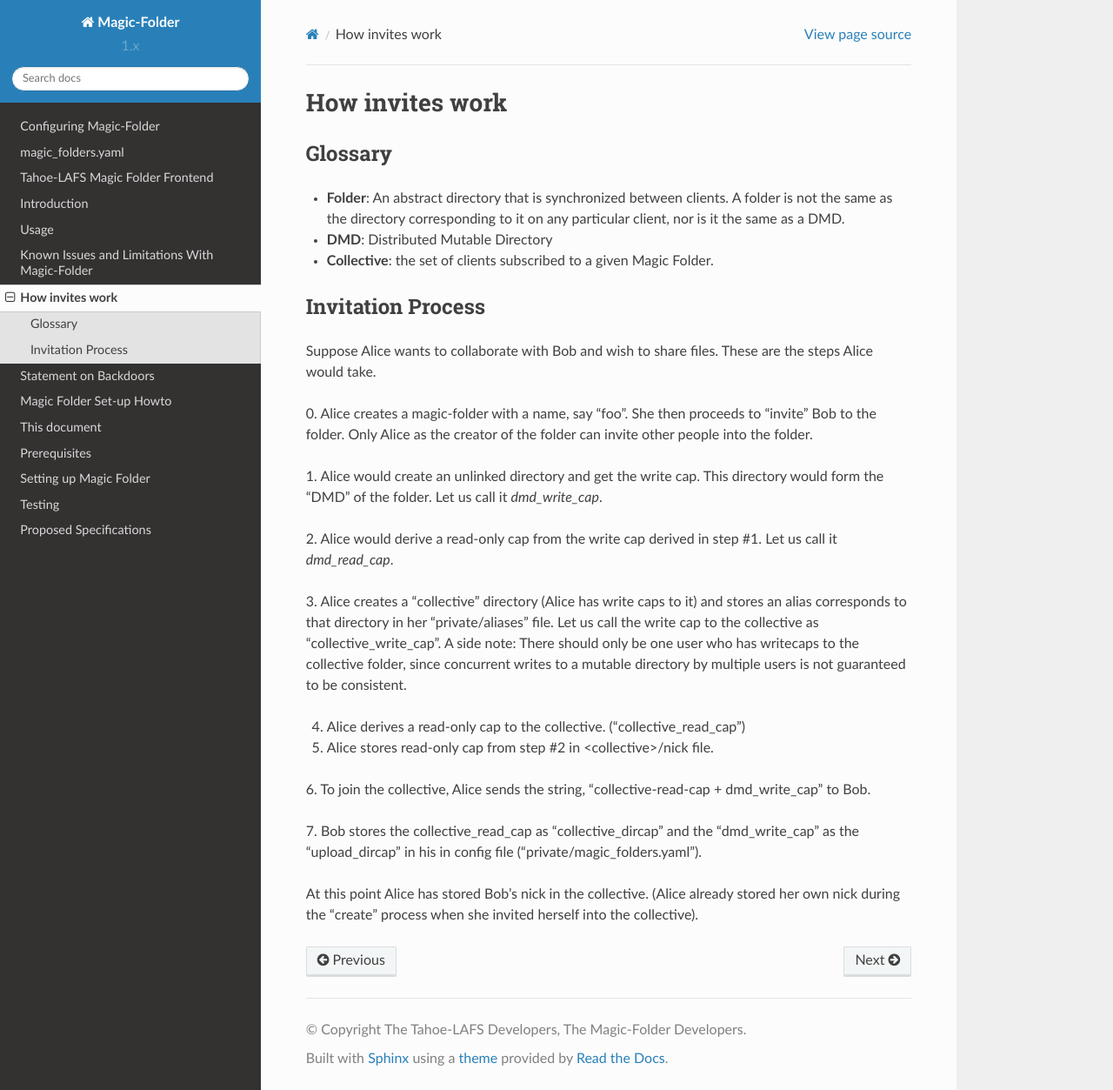
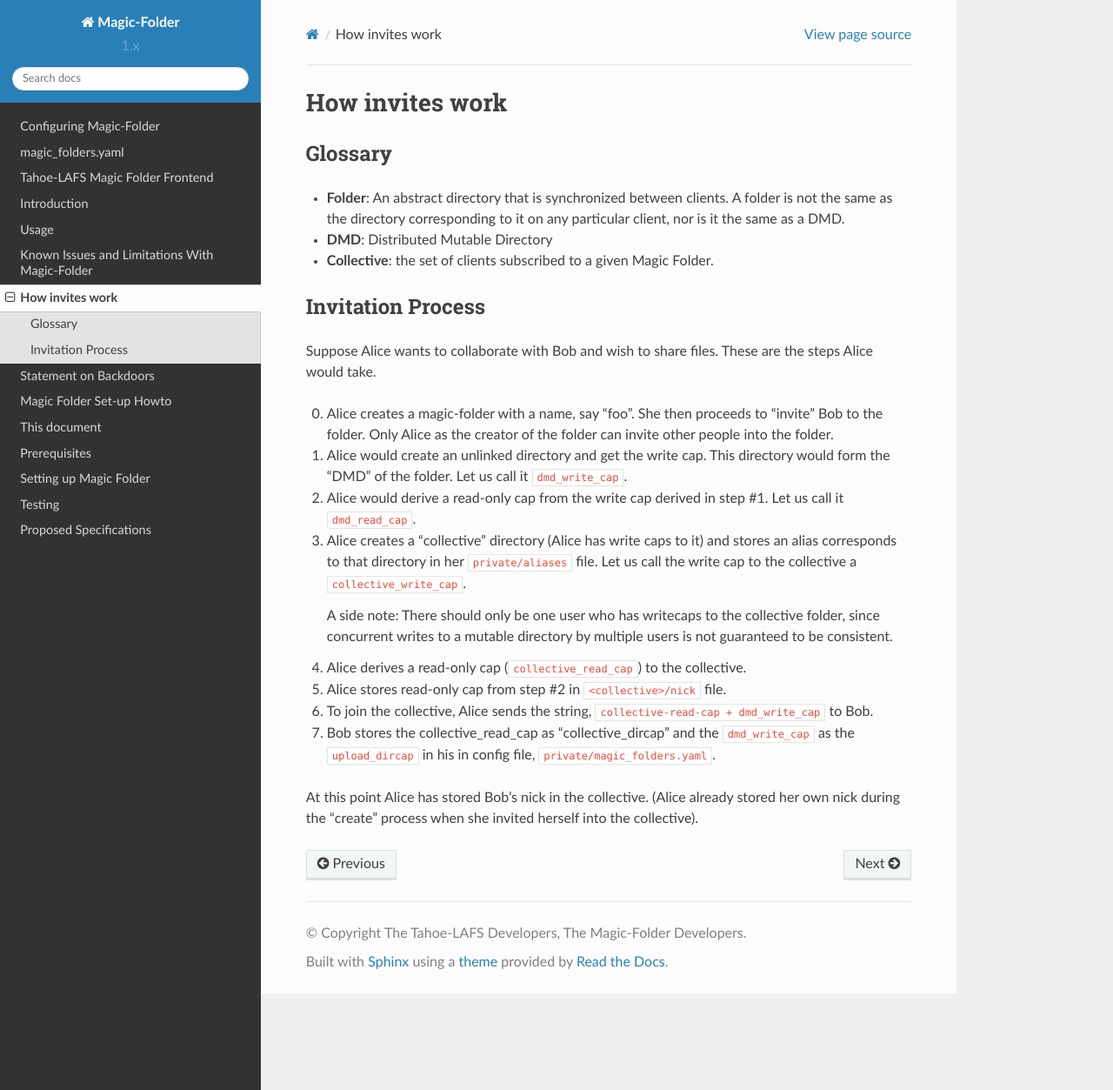
Before and after one commit to tahoe-lafs/magic-folder, a Sphinx documentation site: the page built from docs/invites.rst, in a window 1280 px wide and 1253 px high. Shown: the whole window at 87% size. Built offline with Sphinx 7.4.7 and the Read the Docs theme 2.0.0, drawn with Linux system fonts in a browser that asks for light colours; pages that are not in the unit, such as notebooks, are missing from menus.

Commit message:
Reformat invitation process

```diff
--- a/docs/invites.rst
+++ b/docs/invites.rst
@@ -23,34 +23,38 @@ Invitation Process
 Suppose Alice wants to collaborate with Bob and wish to share files.
 These are the steps Alice would take.
 
-0. Alice creates a magic-folder with a name, say "foo". She then proceeds
-to "invite" Bob to the folder. Only Alice as the creator of the folder
-can invite other people into the folder.
+0. Alice creates a magic-folder with a name, say "foo". She then
+   proceeds to "invite" Bob to the folder. Only Alice as the creator
+   of the folder can invite other people into the folder.
 
-1. Alice would create an unlinked directory and get the write cap. This
-directory would form the "DMD" of the folder. Let us call it `dmd_write_cap`.
+1. Alice would create an unlinked directory and get the write
+   cap. This directory would form the "DMD" of the folder. Let us call
+   it ``dmd_write_cap``.
 
 2. Alice would derive a read-only cap from the write cap derived in
-step #1. Let us call it `dmd_read_cap`.
+   step #1. Let us call it ``dmd_read_cap``.
 
 3. Alice creates a "collective" directory (Alice has write caps to it)
-and stores an alias corresponds to that directory in her
-"private/aliases" file. Let us call the write cap to the collective
-as "collective_write_cap". A side note: There should only be one user
-who has writecaps to the collective folder, since concurrent writes
-to a mutable directory by multiple users is not guaranteed to be
-consistent.
+   and stores an alias corresponds to that directory in her
+   ``private/aliases`` file.  Let us call the write cap to the
+   collective a ``collective_write_cap``.
 
-4. Alice derives a read-only cap to the collective. ("collective_read_cap")
+   A side note: There should only be one user who has writecaps to the
+   collective folder, since concurrent writes to a mutable directory
+   by multiple users is not guaranteed to be consistent.
 
-5. Alice stores read-only cap from step #2 in <collective>/nick file.
+4. Alice derives a read-only cap (``collective_read_cap``) to the
+   collective.
 
-6. To join the collective, Alice sends the string, "collective-read-cap +
-dmd_write_cap" to Bob.
+5. Alice stores read-only cap from step #2 in ``<collective>/nick``
+   file.
+
+6. To join the collective, Alice sends the string,
+   ``collective-read-cap + dmd_write_cap`` to Bob.
 
 7. Bob stores the collective_read_cap as "collective_dircap" and the
-"dmd_write_cap" as the "upload_dircap" in his in config file
-("private/magic_folders.yaml").
+   ``dmd_write_cap`` as the ``upload_dircap`` in his in config file,
+   ``private/magic_folders.yaml``.
 
 At this point Alice has stored Bob's nick in the collective. (Alice
 already stored her own nick during the "create" process when she invited
```
